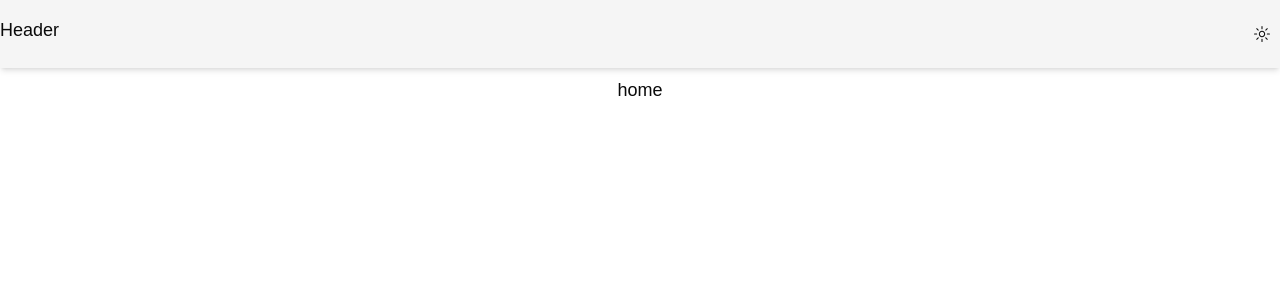
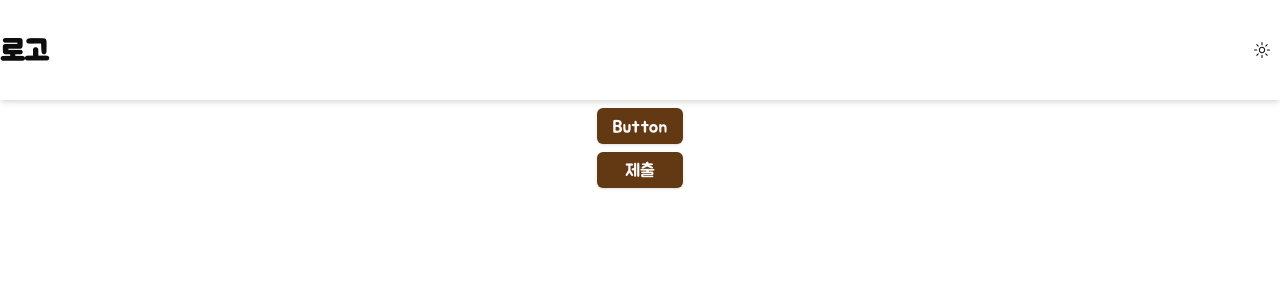
Before and after one commit to Yoonhwi/pic2solve, a Next.js app: page / in a window 1280 px wide. Shown: the top 300 px of the page. Built offline with nearby package versions, Linux system fonts and the light colour scheme.

Commit message:
feat: update text styling with font-family, font size, and localized theme switcher

```diff
--- a/src/app/(main)/basy-layout.header.tsx
+++ b/src/app/(main)/basy-layout.header.tsx
@@ -2,9 +2,9 @@ import { ThemeSwitcher } from "@/components/controls/theme-switcher";
 
 const BaseLayoutHeader = () => {
   return (
-    <div className="flex justify-center bg-secondary py-4 shadow-md">
+    <div className="flex justify-center h-[100px] shadow-md items-center">
       <div className="w-[1280px] flex justify-between">
-        <h1>Header</h1>
+        <h1 className="font-bold text-3xl">로고</h1>
         <ThemeSwitcher />
       </div>
     </div>
--- a/src/app/(main)/page.tsx
+++ b/src/app/(main)/page.tsx
@@ -1,9 +1,13 @@
+import { Button } from "@/components/ui/button";
 import BaseLayout from "./base-layout";
 
 export default async function Page() {
   return (
     <BaseLayout>
-      <div>home</div>
+      <div className="flex flex-col gap-2">
+        <Button>Button</Button>
+        <Button>제출</Button>
+      </div>
     </BaseLayout>
   );
 }
--- a/src/app/globals.css
+++ b/src/app/globals.css
@@ -9,56 +9,64 @@ body {
 @layer base {
   :root {
     --background: 0 0% 100%;
-    --foreground: 0 0% 3.9%;
+    --foreground: 0 0% 5%;
+
     --card: 0 0% 100%;
-    --card-foreground: 0 0% 3.9%;
+    --card-foreground: 0 0% 5%;
+
     --popover: 0 0% 100%;
-    --popover-foreground: 0 0% 3.9%;
-    --primary: 0 0% 9%;
+    --popover-foreground: 0 0% 5%;
+
+    --primary: 29 67% 23%;
     --primary-foreground: 0 0% 98%;
-    --secondary: 0 0% 96.1%;
-    --secondary-foreground: 0 0% 9%;
-    --muted: 0 0% 96.1%;
-    --muted-foreground: 0 0% 45.1%;
-    --accent: 0 0% 96.1%;
-    --accent-foreground: 0 0% 9%;
-    --destructive: 0 84.2% 60.2%;
+
+    --secondary: 0 0% 96%;
+    --secondary-foreground: 0 0% 5%;
+
+    --muted: 0 0% 96%;
+    --muted-foreground: 0 0% 45%;
+
+    --accent: 0 0% 96%;
+    --accent-foreground: 0 0% 5%;
+
+    --destructive: 0 84% 60%;
     --destructive-foreground: 0 0% 98%;
-    --border: 0 0% 89.8%;
-    --input: 0 0% 89.8%;
-    --ring: 0 0% 3.9%;
-    --chart-1: 12 76% 61%;
-    --chart-2: 173 58% 39%;
-    --chart-3: 197 37% 24%;
-    --chart-4: 43 74% 66%;
-    --chart-5: 27 87% 67%;
+
+    --border: 0 0% 92%;
+    --input: 0 0% 85%;
+    --ring: 0 0% 76%;
+
     --radius: 0.5rem;
   }
+
   .dark {
-    --background: 0 0% 3.9%;
+    --background: 0 0% 6%;
     --foreground: 0 0% 98%;
-    --card: 0 0% 3.9%;
+
+    --card: 0 0% 7%;
     --card-foreground: 0 0% 98%;
-    --popover: 0 0% 3.9%;
+
+    --popover: 0 0% 7%;
     --popover-foreground: 0 0% 98%;
-    --primary: 0 0% 98%;
-    --primary-foreground: 0 0% 9%;
-    --secondary: 0 0% 14.9%;
+
+    --primary: 0 0% 100%;
+    --primary-foreground: 0 0% 2%;
+
+    --secondary: 0 0% 15%;
     --secondary-foreground: 0 0% 98%;
-    --muted: 0 0% 14.9%;
-    --muted-foreground: 0 0% 63.9%;
-    --accent: 0 0% 14.9%;
+
+    --muted: 0 0% 22%;
+    --muted-foreground: 0 0% 49%;
+
+    --accent: 0 0% 15%;
     --accent-foreground: 0 0% 98%;
-    --destructive: 0 62.8% 30.6%;
+
+    --destructive: 0 84% 60%;
     --destructive-foreground: 0 0% 98%;
-    --border: 0 0% 14.9%;
-    --input: 0 0% 14.9%;
-    --ring: 0 0% 83.1%;
-    --chart-1: 220 70% 50%;
-    --chart-2: 160 60% 45%;
-    --chart-3: 30 80% 55%;
-    --chart-4: 280 65% 60%;
-    --chart-5: 340 75% 55%;
+
+    --border: 0 0% 12%;
+    --input: 0 0% 18%;
+    --ring: 0 0% 40%;
   }
 }
 
--- a/src/app/layout.tsx
+++ b/src/app/layout.tsx
@@ -1,6 +1,17 @@
 import type { Metadata } from "next";
 import { ThemeProvider } from "next-themes";
 import "./globals.css";
+import localFont from "next/font/local";
+
+const BMJUA = localFont({
+  src: [
+    {
+      path: "../font/BMJUA_ttf.ttf",
+      weight: "normal",
+      style: "normal",
+    },
+  ],
+});
 
 export const metadata: Metadata = {
   title: "Pic2-Solve",
@@ -15,7 +26,7 @@ export default function RootLayout({
 }>) {
   return (
     <html lang="en" suppressHydrationWarning>
-      <body className={`antialiased`}>
+      <body className={`${BMJUA.className} antialiased`}>
         <ThemeProvider
           attribute="class"
           defaultTheme="system"
--- a/src/components/controls/theme-switcher.tsx
+++ b/src/components/controls/theme-switcher.tsx
@@ -12,7 +12,11 @@ import {
   DropdownMenuTrigger,
 } from "../ui/dropdown-menu";
 
-const themeOptions = ["light", "dark", "system"];
+const themeOptions = [
+  { value: "light", label: "밝게" },
+  { value: "dark", label: "어둡게" },
+  { value: "system", label: "시스템" },
+];
 
 const ThemeSwitcher = () => {
   const { setTheme } = useTheme();
@@ -28,8 +32,12 @@ const ThemeSwitcher = () => {
       </DropdownMenuTrigger>
       <DropdownMenuContent align="end">
         {themeOptions.map((theme) => (
-          <DropdownMenuItem key={theme} onClick={() => setTheme(theme)}>
-            {capitalize(theme)}
+          <DropdownMenuItem
+            key={theme.value}
+            onClick={() => setTheme(theme.value)}
+            className="text-md"
+          >
+            {capitalize(theme.label)}
           </DropdownMenuItem>
         ))}
       </DropdownMenuContent>
--- a/src/components/ui/button.tsx
+++ b/src/components/ui/button.tsx
@@ -1,11 +1,11 @@
-import * as React from "react"
-import { Slot } from "@radix-ui/react-slot"
-import { cva, type VariantProps } from "class-variance-authority"
+import * as React from "react";
+import { Slot } from "@radix-ui/react-slot";
+import { cva, type VariantProps } from "class-variance-authority";
 
-import { cn } from "@/lib/utils"
+import { cn } from "@/lib/utils";
 
 const buttonVariants = cva(
-  "inline-flex items-center justify-center gap-2 whitespace-nowrap rounded-md text-sm font-medium transition-colors focus-visible:outline-none focus-visible:ring-1 focus-visible:ring-ring disabled:pointer-events-none disabled:opacity-50 [&_svg]:pointer-events-none [&_svg]:size-4 [&_svg]:shrink-0",
+  "inline-flex items-center justify-center gap-2 whitespace-nowrap rounded-md text-md font-medium transition-colors focus-visible:outline-none focus-visible:ring-1 focus-visible:ring-ring disabled:pointer-events-none disabled:opacity-50 [&_svg]:pointer-events-none [&_svg]:size-4 [&_svg]:shrink-0",
   {
     variants: {
       variant: {
@@ -32,26 +32,26 @@ const buttonVariants = cva(
       size: "default",
     },
   }
-)
+);
 
 export interface ButtonProps
   extends React.ButtonHTMLAttributes<HTMLButtonElement>,
     VariantProps<typeof buttonVariants> {
-  asChild?: boolean
+  asChild?: boolean;
 }
 
 const Button = React.forwardRef<HTMLButtonElement, ButtonProps>(
   ({ className, variant, size, asChild = false, ...props }, ref) => {
-    const Comp = asChild ? Slot : "button"
+    const Comp = asChild ? Slot : "button";
     return (
       <Comp
         className={cn(buttonVariants({ variant, size, className }))}
         ref={ref}
         {...props}
       />
-    )
+    );
   }
-)
-Button.displayName = "Button"
+);
+Button.displayName = "Button";
 
-export { Button, buttonVariants }
+export { Button, buttonVariants };
```
Also changed, not shown: src/font/BMJUA_ttf.ttf (added).
